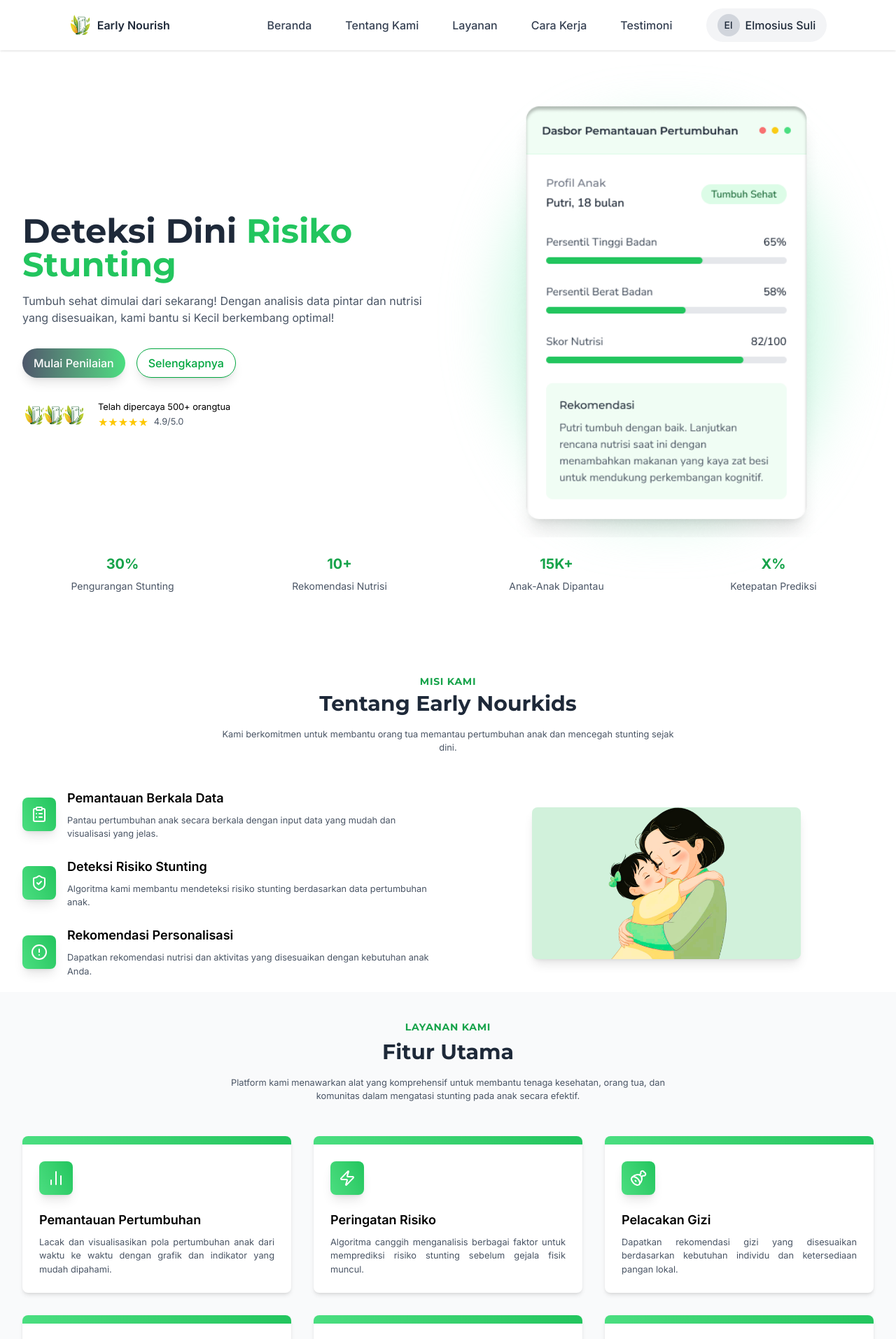
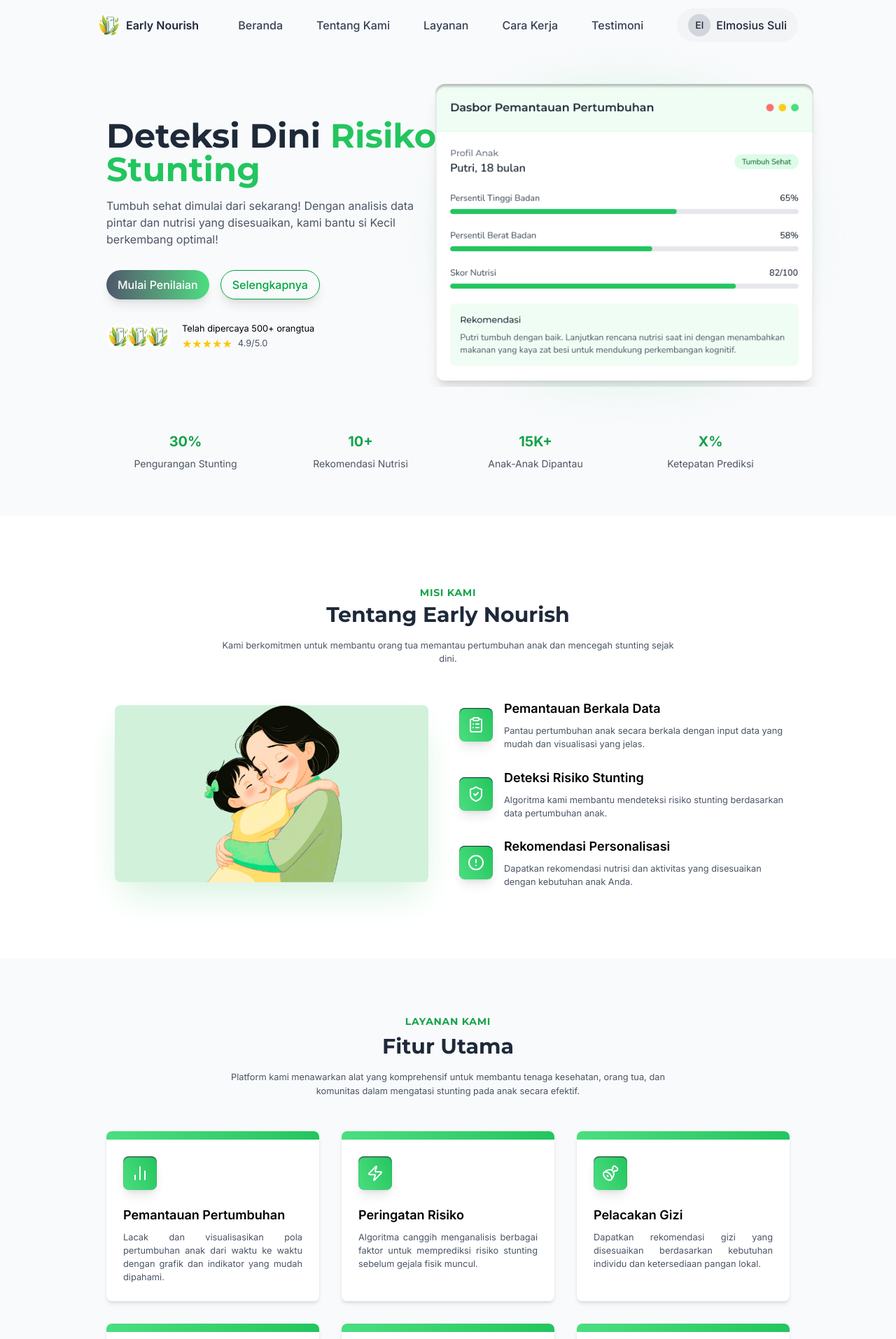
Before and after one commit to Elmosius/EarlyNourish, a Vue app in the folder front-end/: page / in a window 1280 px wide. Shown: the top 1914 px of the page at 70% size. Built offline with nearby package versions, Linux system fonts and the light colour scheme.

Commit message:
create responsive mobile to desktop home page

```diff
--- a/front-end/src/components/Navbar.vue
+++ b/front-end/src/components/Navbar.vue
@@ -1,13 +1,29 @@
 <script setup>
-import { ref } from "vue";
+import { ref, onMounted, onUnmounted } from "vue";
 import { MenuIcon, XIcon } from "lucide-vue-next";
+
 const isMenuOpen = ref(false);
+const scrolled = ref(false);
+
+const handleScroll = () => {
+  scrolled.value = window.scrollY > 50;
+};
+
+onMounted(() => {
+  window.addEventListener("scroll", handleScroll);
+});
+onUnmounted(() => {
+  window.removeEventListener("scroll", handleScroll);
+});
 </script>
 
 <template>
-  <header class="bg-white shadow-sm sticky top-0 z-50">
+  <header
+    class="bg-gray-50 sticky top-0 z-50 duration-500 transition-shadow md:px-8 lg:px-35"
+    :class="{ 'shadow-sm': scrolled }"
+  >
     <div
-      class="container mx-auto py-3 flex items-center px-6 lg:gap-4 lg:px-0 justify-between lg:justify-evenly"
+      class="container mx-auto py-3 flex items-center px-6 lg:px-0 justify-between"
     >
       <div class="flex items-center">
         <img src="/logo.png" alt="Early Nourish" class="h-8 w-8" />
@@ -27,16 +43,24 @@ const isMenuOpen = ref(false);
           <a href="#" class="text-gray-700 hover:text-tertiary font-medium px-6"
             >Beranda</a
           >
-          <a href="#" class="text-gray-700 hover:text-tertiary font-medium px-6"
+          <a
+            href="#about-home"
+            class="text-gray-700 hover:text-tertiary font-medium px-6"
             >Tentang Kami</a
           >
-          <a href="#" class="text-gray-700 hover:text-tertiary font-medium px-6"
+          <a
+            href="#feature-home"
+            class="text-gray-700 hover:text-tertiary font-medium px-6"
             >Layanan</a
           >
-          <a href="#" class="text-gray-700 hover:text-tertiary font-medium px-6"
+          <a
+            href="#carakerja-home"
+            class="text-gray-700 hover:text-tertiary font-medium px-6"
             >Cara Kerja</a
           >
-          <a href="#" class="text-gray-700 hover:text-tertiary font-medium px-6"
+          <a
+            href="#testimoni-home"
+            class="text-gray-700 hover:text-tertiary font-medium px-6"
             >Testimoni</a
           >
           <div class="ml-6">
@@ -56,7 +80,10 @@ const isMenuOpen = ref(false);
     </div>
 
     <!-- Mobile Menu -->
-    <div v-if="isMenuOpen" class="lg:hidden bg-white border-t border-gray-200">
+    <div
+      v-if="isMenuOpen"
+      class="lg:hidden bg-white border-t border-gray-200 px-4"
+    >
       <div class="container mx-auto px-4 py-3">
         <nav class="flex flex-col space-y-3">
           <a href="#" class="text-gray-700 hover:text-tertiary font-medium py-2"
--- a/front-end/src/components/home/AboutSection.vue
+++ b/front-end/src/components/home/AboutSection.vue
@@ -3,8 +3,8 @@ import { ClipboardList, ShieldCheck, CircleAlert } from "lucide-vue-next";
 </script>
 
 <template>
-  <section class="py-5">
-    <div class="container mx-auto px-8">
+  <section id="about-home" class="pb-12 px-8 md:px-14 lg:py-25 lg:px-38">
+    <div class="container mx-auto">
       <div class="text-center mb-12">
         <h1
           class="font-montserrat tracking-wider font-bold mb-1 text-sm text-tertiary"
@@ -14,7 +14,7 @@ import { ClipboardList, ShieldCheck, CircleAlert } from "lucide-vue-next";
         <h2
           class="font-montserrat text-2xl md:text-3xl font-bold text-gray-800 mb-4"
         >
-          Tentang Early Nourkids
+          Tentang Early Nourish
         </h2>
         <p class="text-gray-600 text-base max-w-2xl mx-auto text-base">
           Kami berkomitmen untuk membantu orang tua memantau pertumbuhan anak
@@ -23,11 +23,19 @@ import { ClipboardList, ShieldCheck, CircleAlert } from "lucide-vue-next";
       </div>
 
       <div class="grid grid-cols-1 md:grid-cols-2 gap-8 items-center">
+        <div class="order-1 flex justify-center">
+          <img
+            src="../../assets/gambar-about-us.png"
+            alt="Mother and Child"
+            class="w-full max-w-md rounded-lg shadow-2xl shadow-[#D1F1DB] bg-[#D1F1DB]"
+          />
+        </div>
+
         <div class="order-2 md:order-1">
           <div class="space-y-6">
             <div class="flex items-center">
               <div
-                class="bg-linear-65 from-[#4ADE80] to-[#22C55E] p-3 rounded-lg mr-4 shadow-lg"
+                class="bg-linear-65 from-[#4ADE80] to-[#22C55E] p-3 rounded-lg mr-4 shadow-lg inset-shadow-xs inset-shadow-gray-800"
               >
                 <ClipboardList class="text-white font-bold" />
               </div>
@@ -44,7 +52,7 @@ import { ClipboardList, ShieldCheck, CircleAlert } from "lucide-vue-next";
 
             <div class="flex items-center">
               <div
-                class="bg-linear-65 from-[#4ADE80] to-[#22C55E] p-3 rounded-lg mr-4 shadow-lg"
+                class="bg-linear-65 from-[#4ADE80] to-[#22C55E] p-3 rounded-lg mr-4 shadow-lg inset-shadow-xs inset-shadow-gray-800"
               >
                 <ShieldCheck class="text-white font-bold" />
               </div>
@@ -61,7 +69,7 @@ import { ClipboardList, ShieldCheck, CircleAlert } from "lucide-vue-next";
 
             <div class="flex items-center">
               <div
-                class="bg-linear-65 from-[#4ADE80] to-[#22C55E] p-3 rounded-lg mr-4 shadow-lg"
+                class="bg-linear-65 from-[#4ADE80] to-[#22C55E] p-3 rounded-lg mr-4 shadow-lg inset-shadow-xs inset-shadow-gray-800"
               >
                 <CircleAlert class="text-white font-bold" />
               </div>
@@ -77,14 +85,6 @@ import { ClipboardList, ShieldCheck, CircleAlert } from "lucide-vue-next";
             </div>
           </div>
         </div>
-
-        <div class="order-1 md:order-2 flex justify-center">
-          <img
-            src="../../assets/gambar-about-us.png"
-            alt="Mother and Child"
-            class="w-full max-w-sm rounded-lg shadow-lg bg-[#D1F1DB]"
-          />
-        </div>
       </div>
     </div>
   </section>
--- a/front-end/src/components/home/CaraKerjaSection.vue
+++ b/front-end/src/components/home/CaraKerjaSection.vue
@@ -28,7 +28,7 @@ const steps = [
 </script>
 
 <template>
-  <section class="py-10 px-8">
+  <section id="carakerja-home" class="py-10 lg:py-20 px-8 md:px-14 lg:px-38">
     <div class="container mx-auto">
       <div class="text-center mb-12">
         <h1
@@ -53,7 +53,7 @@ const steps = [
           class="bg-white rounded-lg text-center"
         >
           <div
-            class="bg-linear-65 from-[#4ADE80] to-[#22C55E] shadow-xl text-white w-14 h-14 rounded-full flex items-center justify-center mx-auto mb-4"
+            class="bg-linear-65 from-[#4ADE80] to-[#22C55E] shadow-xl text-white w-14 h-14 rounded-full flex items-center justify-center mx-auto mb-4 inset-shadow-xs inset-shadow-gray-800"
           >
             <span class="font-bold text-lg">{{ step.number }}</span>
           </div>
--- a/front-end/src/components/home/FeatureSection.vue
+++ b/front-end/src/components/home/FeatureSection.vue
@@ -50,7 +50,10 @@ const features = [
 </script>
 
 <template>
-  <section class="py-10 bg-gray-50 px-8">
+  <section
+    id="feature-home"
+    class="py-12 md:px-14 bg-gray-50 px-8 lg:py-20 lg:px-38"
+  >
     <div class="container mx-auto">
       <div class="text-center mb-12">
         <h1
@@ -80,7 +83,7 @@ const features = [
 
           <div class="p-6 text-justify">
             <div
-              class="bg-linear-65 from-[#4ADE80] to-[#22C55E] shadow-lg p-3 inline-block rounded-lg mb-4"
+              class="bg-linear-65 from-[#4ADE80] to-[#22C55E] shadow-lg p-3 inline-block rounded-lg mb-4 inset-shadow-xs inset-shadow-gray-800"
             >
               <component :is="feature.icon" class="h-6 w-6 text-white" />
             </div>
--- a/front-end/src/components/home/HeroSection.vue
+++ b/front-end/src/components/home/HeroSection.vue
@@ -1,8 +1,9 @@
 <script setup></script>
 
 <template>
-  <section class="pt-12 md:py-20 px-8">
-    <div class="grid grid-cols-1 md:grid-cols-2 gap-8 items-center">
+  <section id="home-hero" class="py-12 px-8 md:px-14 lg:px-38 z-10 bg-gray-50">
+    <div class="container mx-auto">
+      <div class="grid grid-cols-1 lg:grid-cols-2 gap-8 items-center">
         <div class="order-2 md:order-1">
           <h1
             class="text-4xl md:text-4xl lg:text-5xl font font-bold text-gray-800 mb-4 font-montserrat"
@@ -55,17 +56,21 @@
           </div>
         </div>
 
-      <div class="order-2 md:order-2 flex justify-center relative">
+        <div class="order-2 lg:order-2 flex justify-center relative">
           <div class="absolute oval-shadow"></div>
+          <img
+            src="../../assets/card-home-tab-desktop.png"
+            alt="App Preview"
+            class="w-20xl md:max-w-xl relative z-10 hidden md:block"
+          />
           <img
             src="../../assets/card-home-mobile.png"
             alt="App Preview"
-          class="w-full max-w-sm md:max-w-md relative z-10"
+            class="w-full max-w-sm md:max-w-md relative z-10 md:hidden"
           />
         </div>
       </div>
-
-    <div class="mt-2">
+      <div class="mt-2 lg:mt-12">
         <div class="grid grid-cols-2 md:grid-cols-4 gap-6 text-center">
           <div class="p-4">
             <p class="text-xl font-bold text-tertiary mb-2">30%</p>
@@ -88,12 +93,13 @@
           </div>
         </div>
       </div>
+    </div>
   </section>
 </template>
 
 <style scoped>
 .oval-shadow {
-  width: 80%;
+  width: 100%;
   height: 90%;
   background: rgba(167, 243, 208, 0.5);
   border-radius: 50% / 60%;
--- a/front-end/src/components/home/TestimoniSection.vue
+++ b/front-end/src/components/home/TestimoniSection.vue
@@ -27,7 +27,10 @@ const testimonials = [
 </script>
 
 <template>
-  <section class="py-12 px-8 bg-gray-50">
+  <section
+    id="testimoni-home"
+    class="py-12 md:px-14 px-8 bg-gray-50 lg:py-20 lg:px-38"
+  >
     <div class="container mx-auto">
       <div class="text-center mb-12">
         <h1
--- a/front-end/src/views/HomePage.vue
+++ b/front-end/src/views/HomePage.vue
@@ -5,6 +5,7 @@ import AboutSection from "../components/home/AboutSection.vue";
 import FeatureSection from "../components/home/FeatureSection.vue";
 import CaraKerjaSection from "../components/home/CaraKerjaSection.vue";
 import TestimoniSection from "../components/home/TestimoniSection.vue";
+
 const counter = useCounterStore();
 </script>
 
```
Also changed, not shown: front-end/src/assets/main.css (line endings or trailing spaces). Lines whose indentation alone changed are shown as unchanged.
